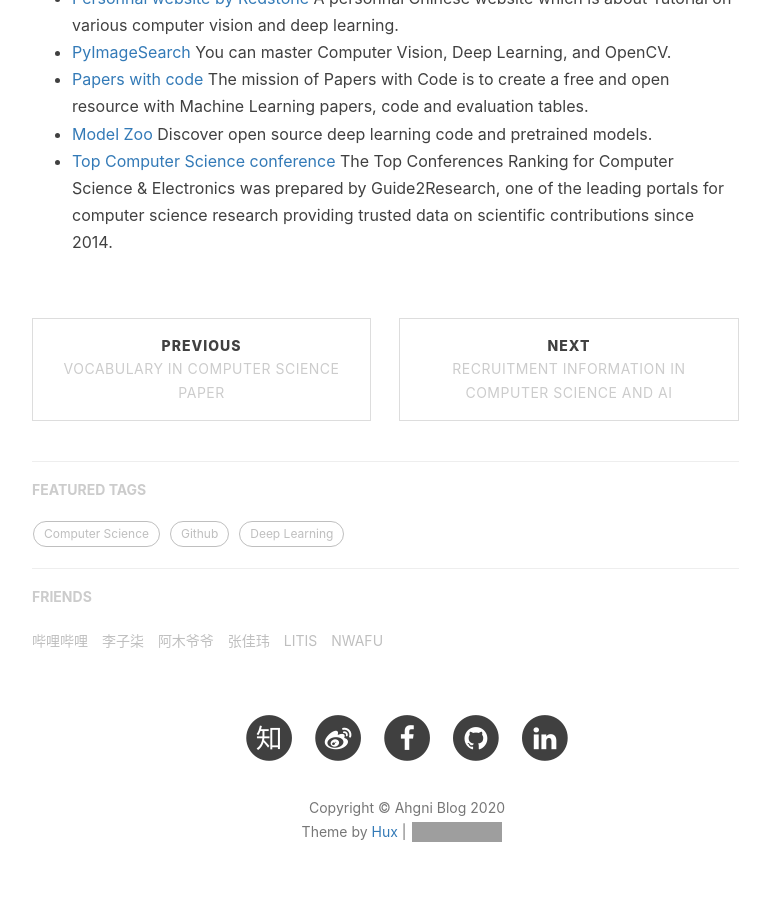
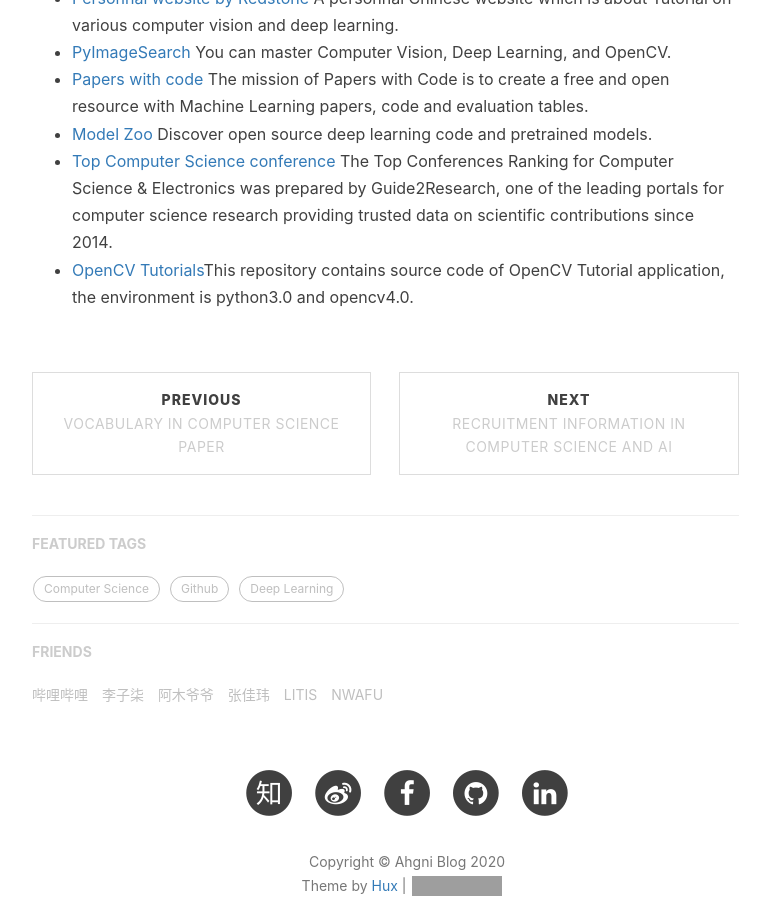
Before and after one commit to jizhang02/jizhang02.github.io, a Jekyll site: the page built from _posts/2020-02-24-resources.markdown, in a window 1280 px wide and 900 px high, scrolled down 2022 px. Shown: the whole window, without its empty margins (233-1003 px from the left). Built offline with Jekyll 4.4.1, drawn with Linux system fonts in a browser that asks for light colours; nearby versions of some CDN libraries; comment, search, counter and statistics services are not loaded; grey boxes are pictures that could not be loaded.

Commit message:
add OpenCV tutorials

```diff
--- a/_posts/2020-02-24-resources.markdown
+++ b/_posts/2020-02-24-resources.markdown
@@ -50,3 +50,4 @@ The machine learning summer school series was started in 2002 with the motivatio
 * [Papers with code](https://paperswithcode.com/) The mission of Papers with Code is to create a free and open resource with Machine Learning papers, code and evaluation tables.
 * [Model Zoo](https://modelzoo.co/) Discover open source deep learning code and pretrained models.
 * [Top Computer Science conference](http://www.guide2research.com/topconf/) The Top Conferences Ranking for Computer Science & Electronics was prepared by Guide2Research, one of the leading portals for computer science research providing trusted data on scientific contributions since 2014.
+* [OpenCV Tutorials](https://github.com/JimmyHHua/opencv_tutorials)This repository contains source code of OpenCV Tutorial application, the environment is python3.0 and opencv4.0.
```
